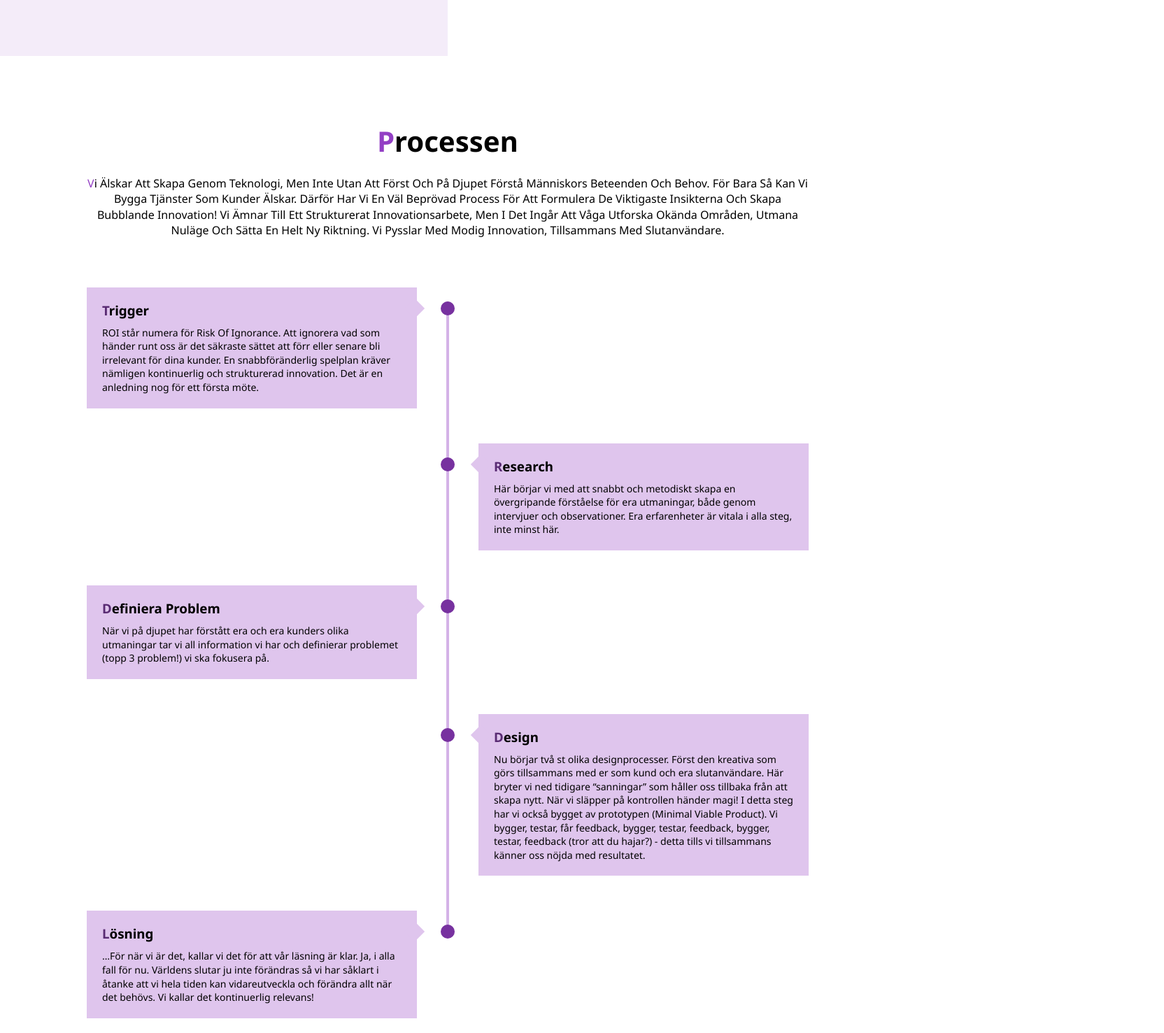
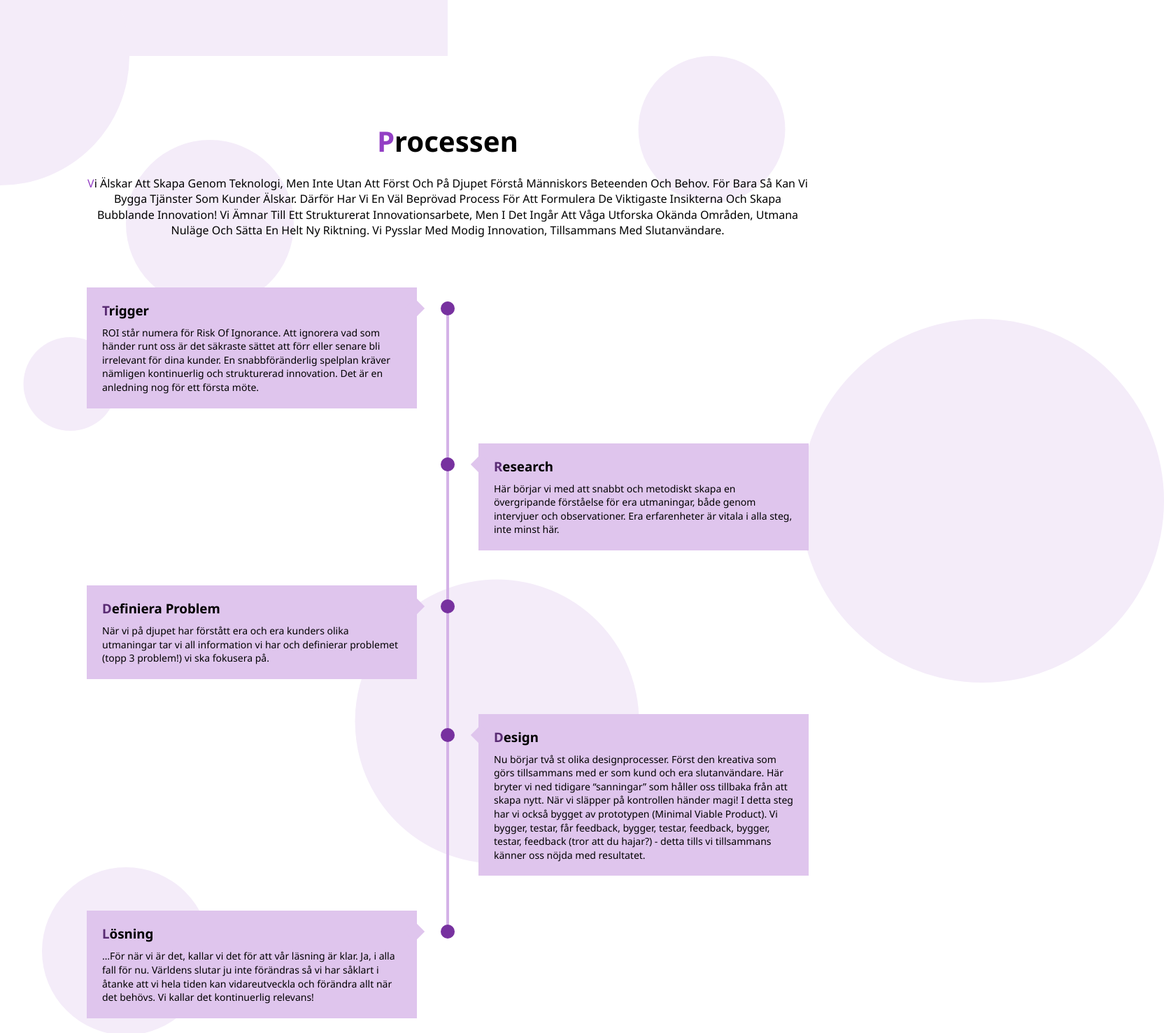
Before and after one commit to carcosa-rnd/eddiepiper.com, a React (Vite) app: page / in a window 1280 px wide. Shown: the part 1320-2797 px from the top of the page at 70% size, 1664 px wide, since content can reach past the window. Built offline with nearby package versions, Linux system fonts and the light colour scheme.

Commit message:
feat: Add circle background on process section

```diff
--- a/src/components/Process/index.jsx
+++ b/src/components/Process/index.jsx
@@ -1,4 +1,5 @@
 import React from "react";
+import clsx from "clsx";
 
 import Container from "../Layout/Container";
 import Card from "./Card";
@@ -9,6 +10,15 @@ import { process } from "../../eddiepiper.config";
 function Process() {
   return (
     <section id="Processen" className={styles.process}>
+      <div className={styles.bg}>
+        <div className={clsx(styles.circle, styles.circle_1)}></div>
+        <div className={clsx(styles.circle, styles.circle_2)}></div>
+        <div className={clsx(styles.circle, styles.circle_3)}></div>
+        <div className={clsx(styles.circle, styles.circle_4)}></div>
+        <div className={clsx(styles.circle, styles.circle_5)}></div>
+        <div className={clsx(styles.circle, styles.circle_6)}></div>
+        <div className={clsx(styles.circle, styles.circle_7)}></div>
+      </div>
       <Container className={styles.container}>
         <h2 className={styles.title}>{process.title}</h2>
         <p>{process.description}</p>
--- a/src/components/Process/process.module.scss
+++ b/src/components/Process/process.module.scss
@@ -2,8 +2,75 @@
 @import "/src//styles/variables";
 
 .process {
+  position: relative;
+
+  .bg {
+    position: absolute;
+    width: 100%;
+    height: 100%;
+
+    .circle {
+      display: none;
+      position: absolute;
+      background: $--primary-light-400;
+      border-radius: 100%;
+
+      @include mediumScreen() {
+        display: block;
+      }
+    }
+
+    .circle_1 {
+      width: 370px;
+      height: 370px;
+      transform: translate(-50%, -50%);
+    }
+
+    .circle_2 {
+      width: 240px;
+      height: 240px;
+      transform: translate(75%, 50%);
+    }
+
+    .circle_3 {
+      width: 134px;
+      height: 134px;
+      transform: translate(25%, 300%);
+    }
+
+    .circle_4 {
+      right: 0;
+      width: 210px;
+      height: 210px;
+      transform: translateX(-75%);
+    }
+
+    .circle_5 {
+      bottom: 0;
+      width: 240px;
+      height: 240px;
+      transform: translate(25%, -50%);
+    }
+
+    .circle_6 {
+      bottom: 0;
+      width: 406px;
+      height: 406px;
+      transform: translate(125%, -90%);
+    }
+
+    .circle_7 {
+      bottom: 0;
+      width: 520px;
+      height: 520px;
+      transform: translate(220%, -120%);
+    }
+  }
+
   .container {
+    position: relative;
     padding: 80px 15px;
+    z-index: 30;
 
     @include mediumScreen() {
       padding: 94px 40px;
--- a/src/styles/globals.scss
+++ b/src/styles/globals.scss
@@ -9,3 +9,7 @@
   padding: 0;
   box-sizing: border-box;
 }
+
+body {
+  overflow-x: hidden;
+}
```
